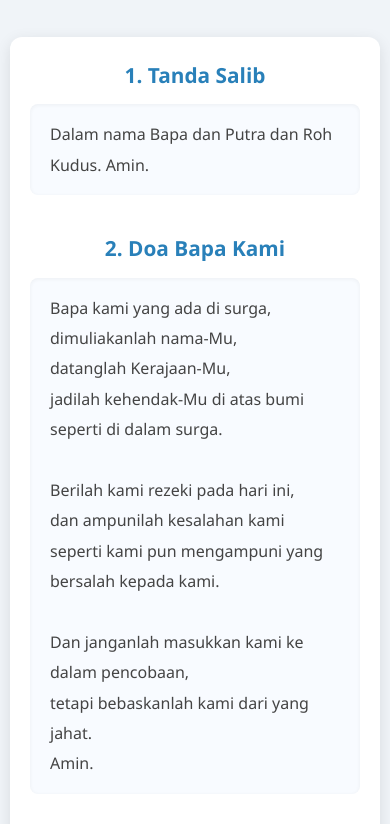
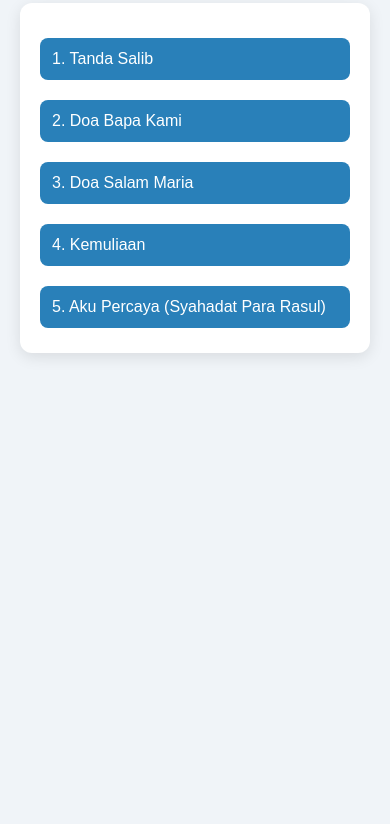
Before and after one commit to g3ng4sik/gereja, a plain HTML site: page doa.html in a window 390 px wide. Shown: the part 181-1005 px from the top of the page. After the commit the page ends 844 px from the top, so only its background shows below. Drawn offline with Linux system fonts and the light colour scheme.

Commit message:
doa.html

```diff
--- a/doa.html
+++ b/doa.html
@@ -1,11 +1,10 @@
 <!DOCTYPE html>
 <html lang="id">
 <head>
-    <meta charset="UTF-8">
-    <meta name="viewport" content="width=device-width, initial-scale=1.0">
+  <meta charset="UTF-8" />
+  <meta name="viewport" content="width=device-width, initial-scale=1.0" />
   <title>Doa Katolik</title>
   <style>
-        /* Reset & base */
     * {
       margin: 0;
       padding: 0;
@@ -16,13 +15,12 @@
       font-family: 'Segoe UI', Tahoma, Geneva, Verdana, sans-serif;
       background-color: #f0f4f8;
       color: #333;
-            line-height: 1.8;
       padding: 30px 20px;
     }
 
     header {
       text-align: center;
-            margin-bottom: 40px;
+      margin-bottom: 30px;
     }
 
     header h1 {
@@ -34,51 +32,53 @@
     }
 
     .container {
-            max-width: 900px;
-            margin: 0 auto;
-            background-color: #ffffff;
-            padding: 30px;
+      max-width: 800px;
+      margin: auto;
+      background: #fff;
       border-radius: 12px;
       box-shadow: 0 4px 15px rgba(0,0,0,0.1);
+      padding: 20px;
     }
 
-        section {
-            margin-bottom: 35px;
+    .collapsible {
+      background-color: #2980b9;
+      color: white;
+      cursor: pointer;
+      padding: 15px 20px;
+      width: 100%;
+      text-align: left;
+      border: none;
+      outline: none;
+      font-size: 1.2rem;
+      border-radius: 8px;
+      margin-top: 15px;
     }
 
-        .prayer-title {
-            font-size: 1.5rem;
-            font-weight: 600;
-            color: #2980b9;
-            margin-bottom: 10px;
-            text-align: center;
+    .active, .collapsible:hover {
+      background-color: #1c6391;
+    }
+
+    .content {
+      padding: 0 20px;
+      max-height: 0;
+      overflow: hidden;
+      transition: max-height 0.3s ease-out;
+      background-color: #f8fbff;
+      border-radius: 8px;
+      margin-top: 5px;
     }
 
     .prayer-text {
-            font-size: 1.15rem;
+      padding: 15px 0;
+      font-size: 1.1rem;
       color: #444;
-            background-color: #f8fbff;
-            padding: 15px 20px;
-            border-radius: 8px;
-            line-height: 1.9;
-            box-shadow: inset 0 1px 4px rgba(0,0,0,0.05);
-        }
-
-        .prayer-text br {
-            line-height: 2;
+      line-height: 1.8;
     }
 
     @media (max-width: 600px) {
-            body {
-                padding: 20px 10px;
-            }
-
-            .container {
-                padding: 20px;
-            }
-
-            .prayer-title {
-                font-size: 1.3rem;
+      .collapsible {
+        font-size: 1rem;
+        padding: 12px;
       }
 
       .prayer-text {
@@ -94,14 +94,12 @@
   </header>
 
   <div class="container">
-        <section>
-            <div class="prayer-title">1. Tanda Salib</div>
-            <p class="prayer-text">Dalam nama Bapa dan Putra dan Roh Kudus. Amin.</p>
-        </section>
+    <button class="collapsible">1. Tanda Salib</button>
+    <div class="content"><div class="prayer-text">Dalam nama Bapa dan Putra dan Roh Kudus. Amin.</div></div>
 
-        <section>
-            <div class="prayer-title">2. Doa Bapa Kami</div>
-            <p class="prayer-text">
+    <button class="collapsible">2. Doa Bapa Kami</button>
+    <div class="content">
+      <div class="prayer-text">
         Bapa kami yang ada di surga,<br>
         dimuliakanlah nama-Mu,<br>
         datanglah Kerajaan-Mu,<br>
@@ -112,12 +110,12 @@
         Dan janganlah masukkan kami ke dalam pencobaan,<br>
         tetapi bebaskanlah kami dari yang jahat.<br>
         Amin.
-            </p>
-        </section>
+      </div>
+    </div>
 
-        <section>
-            <div class="prayer-title">3. Doa Salam Maria</div>
-            <p class="prayer-text">
+    <button class="collapsible">3. Doa Salam Maria</button>
+    <div class="content">
+      <div class="prayer-text">
         Salam Maria, penuh rahmat, Tuhan sertamu,<br>
         terpujilah engkau di antara wanita<br>
         dan terpujilah buah tubuhmu, Yesus.<br><br>
@@ -125,21 +123,21 @@
         doakanlah kami yang berdosa ini,<br>
         sekarang dan waktu kami mati.<br>
         Amin.
-            </p>
-        </section>
+      </div>
+    </div>
 
-        <section>
-            <div class="prayer-title">4. Kemuliaan</div>
-            <p class="prayer-text">
+    <button class="collapsible">4. Kemuliaan</button>
+    <div class="content">
+      <div class="prayer-text">
         Kemuliaan kepada Bapa dan Putra dan Roh Kudus,<br>
         seperti pada permulaan, sekarang, selalu dan sepanjang segala abad.<br>
         Amin.
-            </p>
-        </section>
+      </div>
+    </div>
 
-        <section>
-            <div class="prayer-title">5. Aku Percaya (Syahadat Para Rasul)</div>
-            <p class="prayer-text">
+    <button class="collapsible">5. Aku Percaya (Syahadat Para Rasul)</button>
+    <div class="content">
+      <div class="prayer-text">
         Aku percaya akan Allah, Bapa yang Mahakuasa, Pencipta langit dan bumi.<br><br>
         Dan akan Yesus Kristus, Putra-Nya yang tunggal, Tuhan kita,<br>
         yang dikandung dari Roh Kudus, dilahirkan oleh Perawan Maria;<br>
@@ -156,9 +154,24 @@
         kebangkitan badan,<br>
         kehidupan kekal.<br>
         Amin.
-            </p>
-        </section>
       </div>
+    </div>
+  </div>
+
+  <script>
+    const coll = document.querySelectorAll(".collapsible");
+    coll.forEach(btn => {
+      btn.addEventListener("click", function () {
+        this.classList.toggle("active");
+        const content = this.nextElementSibling;
+        if (content.style.maxHeight) {
+          content.style.maxHeight = null;
+        } else {
+          content.style.maxHeight = content.scrollHeight + "px";
+        }
+      });
+    });
+  </script>
 
 </body>
 </html>
```
Lines whose indentation alone changed are shown as unchanged.
